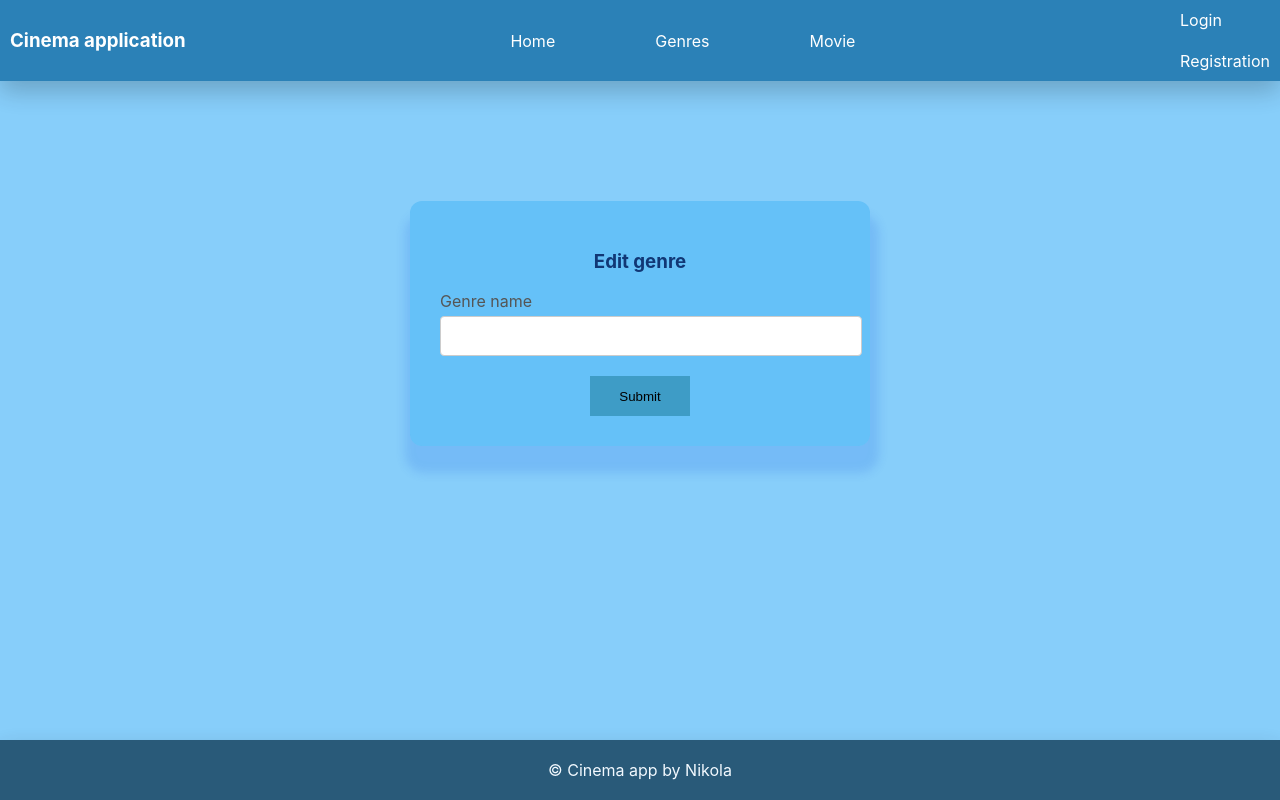
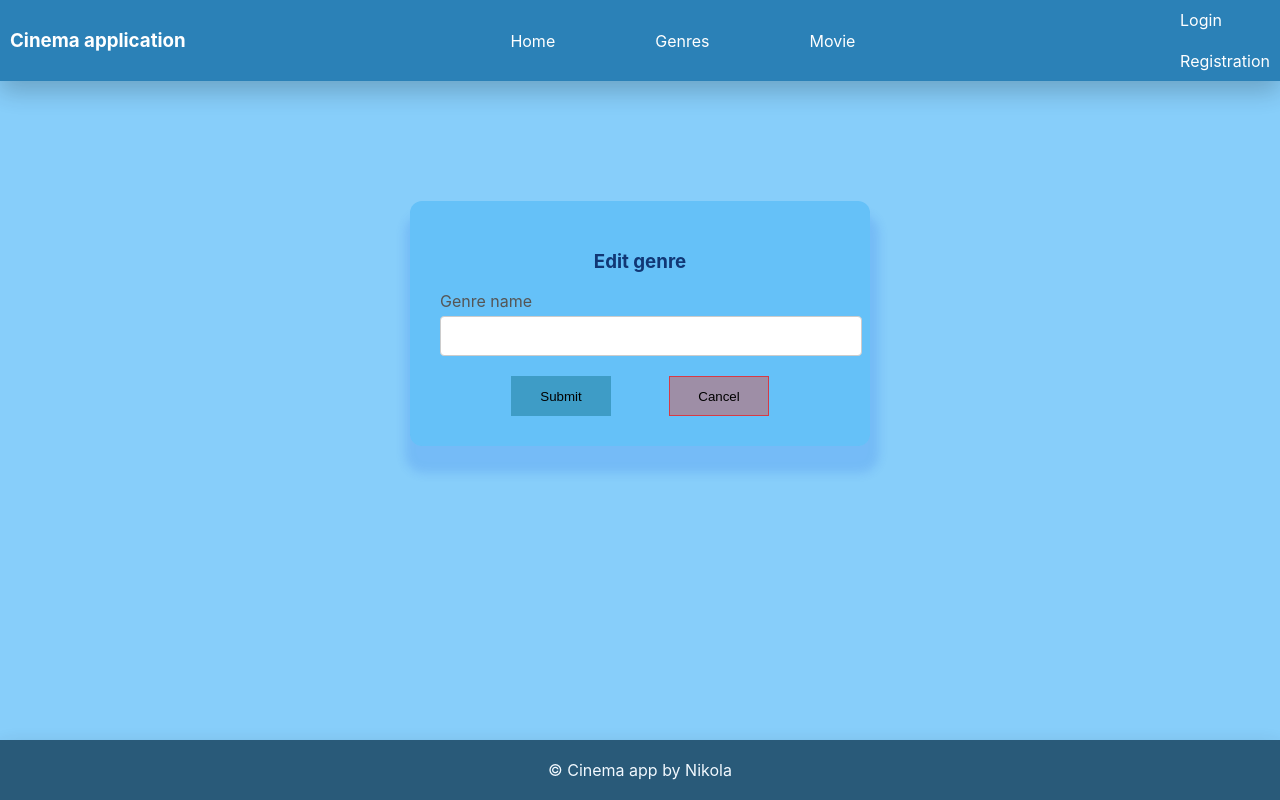
Before and after one commit to nikola100sic/cinema, a React (Create React App) app in the folder cinemaProject/frontend/: page /genres/edit/1 in a window 1280 px wide. Built offline with nearby package versions, Linux system fonts and the light colour scheme; no server answers.

Commit message:
Updated GenreEditPage.tsx

```diff
--- a/cinemaProject/frontend/src/pages/genre/GenreEditPage.tsx
+++ b/cinemaProject/frontend/src/pages/genre/GenreEditPage.tsx
@@ -29,6 +29,10 @@ const GenreEditPage = () => {
       .catch((error) => {
         console.log(error);
       });
+  };
+
+  const getBack = () => {
+    navigate('/genres');
   };
 
   useEffect(() => {
@@ -68,7 +72,13 @@ const GenreEditPage = () => {
           onChange={(e) => setGenre({ ...genre, name: e.target.value })}
         ></FormInput>
         <ButtonContainer>
-          <Button text="Submit" type="submit" />
+          <Button text="Submit" type="submit" color="#0083f3d6" />
+          <Button
+            text="Cancel"
+            type="reset"
+            color="#e74c3c70"
+            onClick={getBack}
+          />
         </ButtonContainer>
       </form>
     </EditPageStyled>
```
